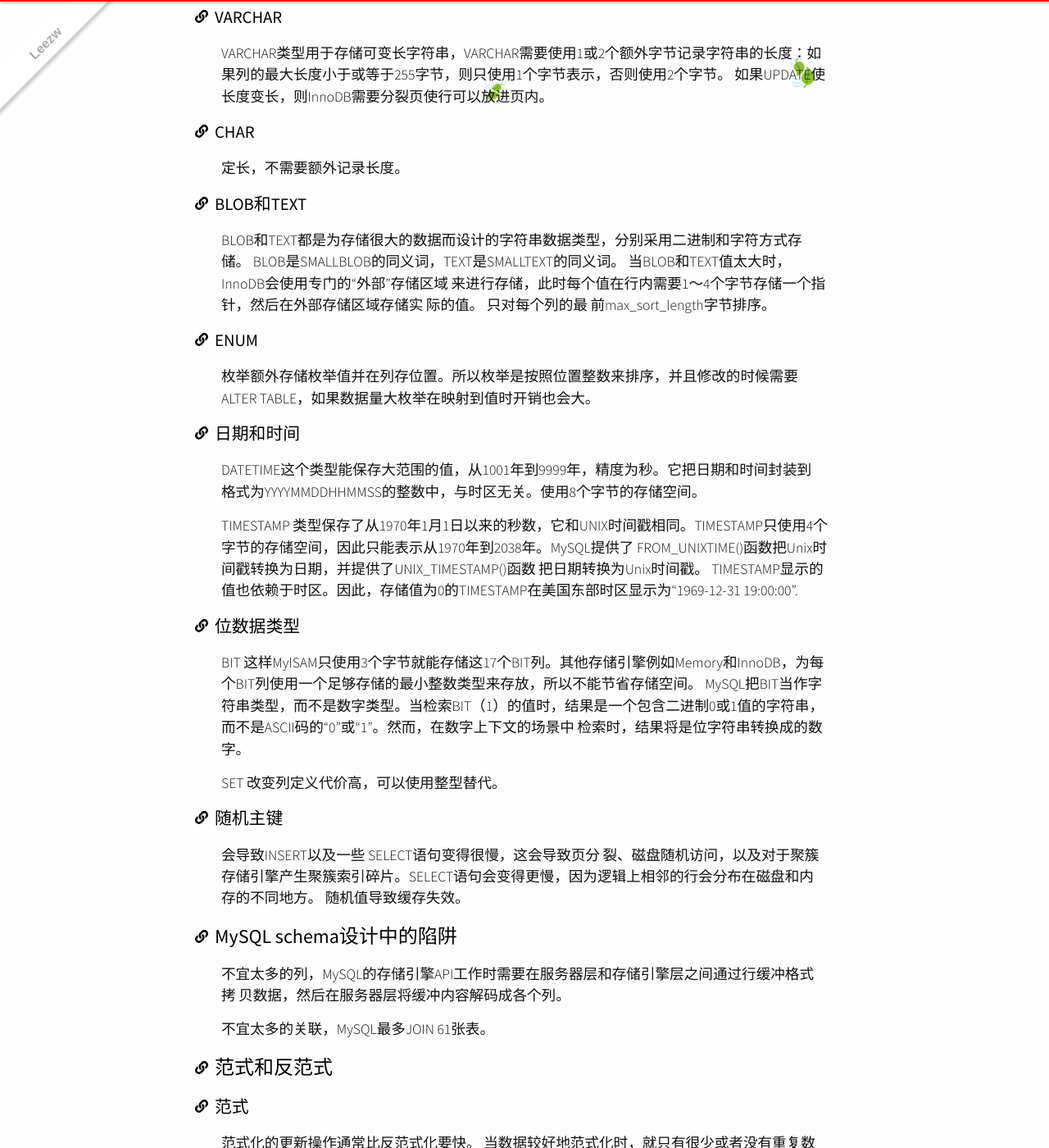
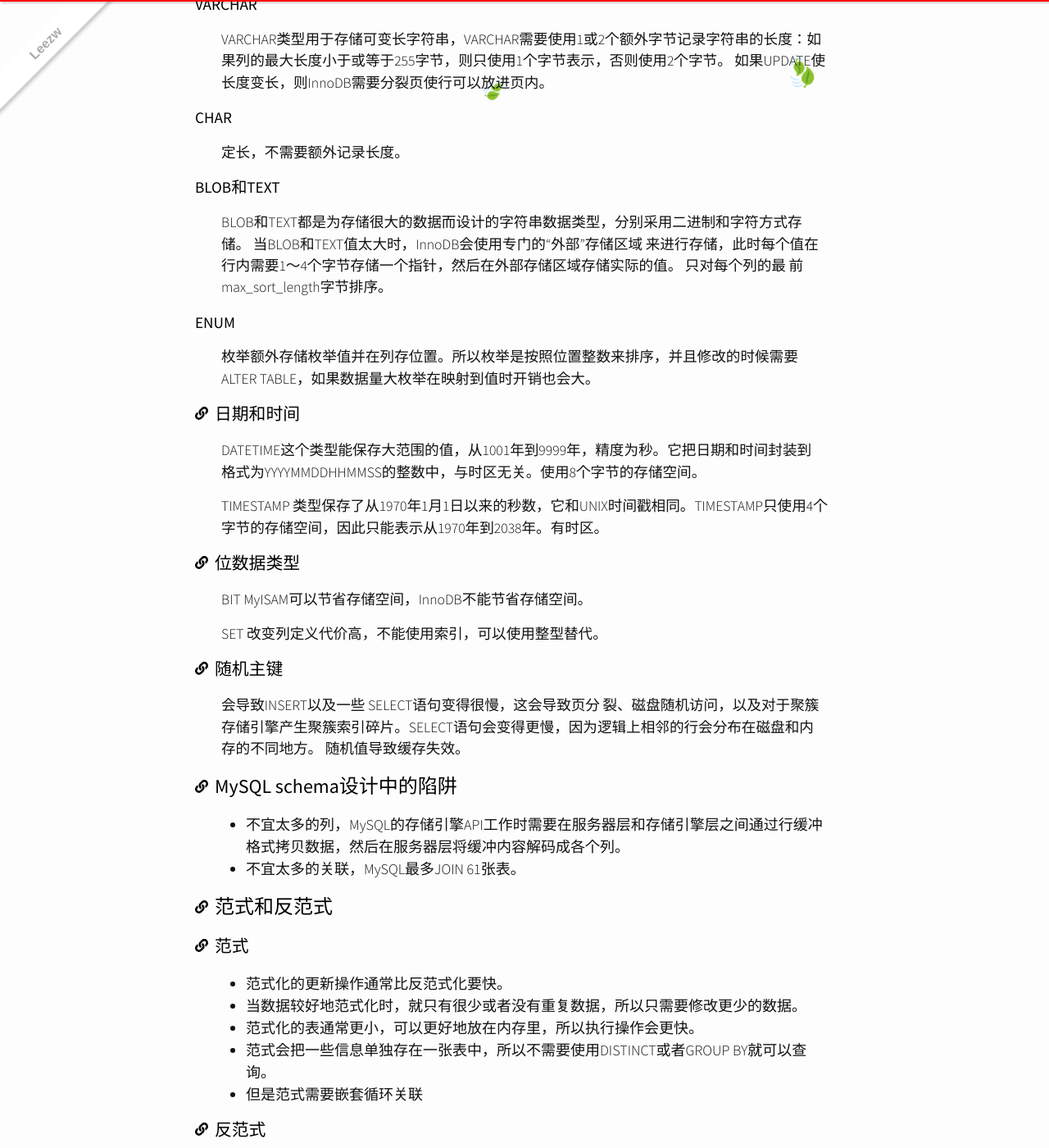
Before and after one commit to quantum-li/quantum-li.github.io, a Jekyll site: the page built from _posts/2020-04-10-high-performance-mysql.md, in a window 1280 px wide and 1400 px high, scrolled down 4621 px. Shown: the whole window at 82% size. Built offline with Jekyll 4.4.1, drawn with Linux system fonts in a browser that asks for light colours; nearby versions of some CDN libraries; comment, search, counter and statistics services are not loaded; some of the changed text lies outside the part shown.

Commit message:
2020-5-3 10:36:38

```diff
--- a/_posts/2020-04-10-high-performance-mysql.md
+++ b/_posts/2020-04-10-high-performance-mysql.md
@@ -122,34 +122,33 @@
 除了InnoDB需要存储稀疏数据（多数数据为空值）的场景下，避免NULL，因为可为NULL的列使得 索引、索引统计和值比较都更复杂；
 MySQL支持很多数据类型的别名，但是实际使用的类型都是一样。
 
-## 整数类型
+### 整数类型
 
 TINYINT(8)，SMALLINT(16)，MEDIUMINT(24)，INT(32)，BIGINT(64)。
 分有符号和无符号。MySQL可以为整数类型指定宽度，它不会限制值的合法范围，只是规定了MySQL的一些交互工具用来显示字符的个数。
 
-## 实数类型
+### 实数类型
 
 可以使用DECIMAL 存储大整数。
 对于DECIMAL列，可以指定小数点前后所允许的最大位数。这会影响列的空间消耗。MySQL 5.0和更高版本将数字打包保存到一个二进制字符串中（每4个字节存9个数字）。例如，DECIMAL（18,9）小数点两边将各存储9个数字，一共使用9个字节：小数点前的数字用4个字节，小数点后的数字用4个字节，小数点本身占1个字节。
 
-## 字符串类
+### 字符串类
 
-### VARCHAR
+#### VARCHAR
 
 VARCHAR类型用于存储可变长字符串，VARCHAR需要使用1或2个额外字节记录字符串的长度：如果列的最大长度小于或等于255字节，则只使用1个字节表示，否则使用2个字节。
 如果UPDATE使长度变长，则InnoDB需要分裂页使行可以放进页内。
 
-### CHAR
+#### CHAR
 定长，不需要额外记录长度。
 
-### BLOB和TEXT
+#### BLOB和TEXT
 
 BLOB和TEXT都是为存储很大的数据而设计的字符串数据类型，分别采用二进制和字符方式存储。
-BLOB是SMALLBLOB的同义词，TEXT是SMALLTEXT的同义词。
-当BLOB和TEXT值太大时，InnoDB会使用专门的“外部”存储区域 来进行存储，此时每个值在行内需要1～4个字节存储一个指针，然后在外部存储区域存储实 际的值。
+当BLOB和TEXT值太大时，InnoDB会使用专门的“外部”存储区域 来进行存储，此时每个值在行内需要1～4个字节存储一个指针，然后在外部存储区域存储实际的值。
 只对每个列的最 前max_sort_length字节排序。
 
-### ENUM
+#### ENUM
 
 枚举额外存储枚举值并在列存位置。所以枚举是按照位置整数来排序，并且修改的时候需要ALTER TABLE，如果数据量大枚举在映射到值时开销也会大。
 
@@ -157,37 +156,32 @@
 
 DATETIME这个类型能保存大范围的值，从1001年到9999年，精度为秒。它把日期和时间封装到 格式为YYYYMMDDHHMMSS的整数中，与时区无关。使用8个字节的存储空间。
 
-TIMESTAMP 类型保存了从1970年1月1日以来的秒数，它和UNIX时间戳相同。TIMESTAMP只使用4个字节的存储空间，因此只能表示从1970年到2038年。MySQL提供了 FROM_UNIXTIME()函数把Unix时间戳转换为日期，并提供了UNIX_TIMESTAMP()函数 把日期转换为Unix时间戳。
-TIMESTAMP显示的值也依赖于时区。因此，存储值为0的TIMESTAMP在美国东部时区显示为“1969-12-31 19:00:00”.
+TIMESTAMP 类型保存了从1970年1月1日以来的秒数，它和UNIX时间戳相同。TIMESTAMP只使用4个字节的存储空间，因此只能表示从1970年到2038年。有时区。
 
 ### 位数据类型
 
-BIT 这样MyISAM只使用3个字节就能存储这17个BIT列。其他存储引擎例如Memory和InnoDB，为每个BIT列使用一个足够存储的最小整数类型来存放，所以不能节省存储空间。
-MySQL把BIT当作字符串类型，而不是数字类型。当检索BIT（1）的值时，结果是一个包含二进制0或1值的字符串，而不是ASCII码的“0”或“1”。然而，在数字上下文的场景中
-检索时，结果将是位字符串转换成的数字。
+BIT MyISAM可以节省存储空间，InnoDB不能节省存储空间。
 
-SET 改变列定义代价高，可以使用整型替代。
+SET 改变列定义代价高，不能使用索引，可以使用整型替代。
 
 ### 随机主键
 
 会导致INSERT以及一些 SELECT语句变得很慢，这会导致页分 裂、磁盘随机访问，以及对于聚簇存储引擎产生聚簇索引碎片。SELECT语句会变得更慢，因为逻辑上相邻的行会分布在磁盘和内存的不同地方。 随机值导致缓存失效。
 
-
 ## MySQL schema设计中的陷阱
 
-不宜太多的列，MySQL的存储引擎API工作时需要在服务器层和存储引擎层之间通过行缓冲格式拷 贝数据，然后在服务器层将缓冲内容解码成各个列。
-
-不宜太多的关联，MySQL最多JOIN 61张表。
++ 不宜太多的列，MySQL的存储引擎API工作时需要在服务器层和存储引擎层之间通过行缓冲格式拷贝数据，然后在服务器层将缓冲内容解码成各个列。
++ 不宜太多的关联，MySQL最多JOIN 61张表。
 
 ## 范式和反范式
 
 ### 范式
 
-范式化的更新操作通常比反范式化要快。
-当数据较好地范式化时，就只有很少或者没有重复数据，所以只需要修改更少的数据。
-范式化的表通常更小，可以更好地放在内存里，所以执行操作会更快。
-范式会把一些信息单独存在一张表中，所以不需要使用DISTINCT或者GROUP BY就可以查询。
-但是范式需要关联
++ 范式化的更新操作通常比反范式化要快。
++ 当数据较好地范式化时，就只有很少或者没有重复数据，所以只需要修改更少的数据。
++ 范式化的表通常更小，可以更好地放在内存里，所以执行操作会更快。
++ 范式会把一些信息单独存在一张表中，所以不需要使用DISTINCT或者GROUP BY就可以查询。
++ 但是范式需要嵌套循环关联
 
 ### 反范式
 
```
